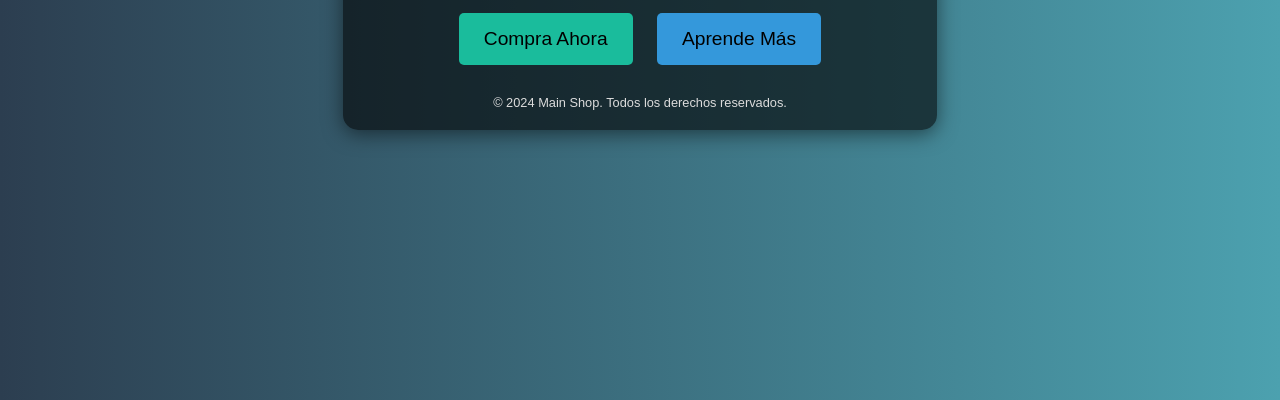
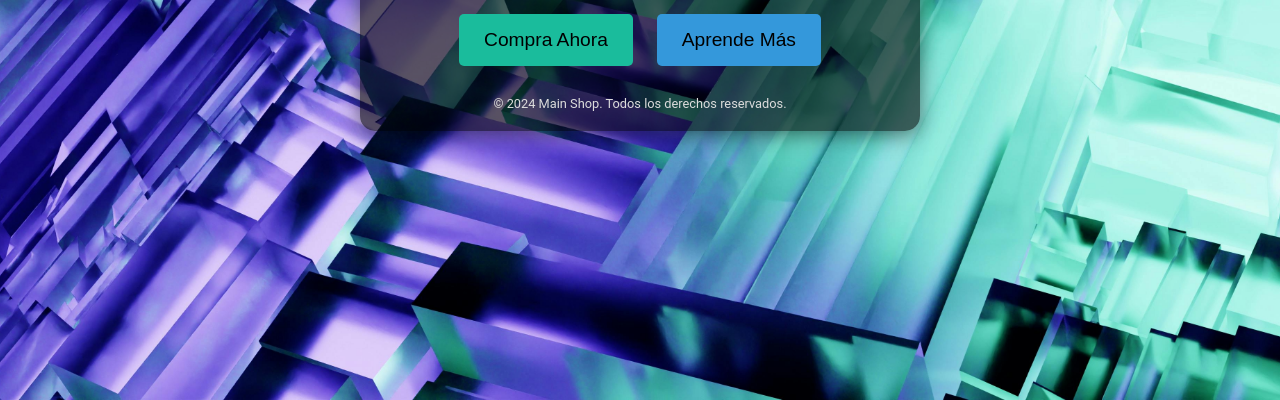
Before and after one commit to VolterHK/MAIN-SHOP, a plain HTML site: page index.html in a window 1280 px wide. Shown: the part 400-800 px from the top of the page. Drawn offline with Linux system fonts and the light colour scheme.

Commit message:
Update style.css

```diff
--- a/style.css
+++ b/style.css
@@ -5,14 +5,24 @@
 }
 
 body {
-    font-family: 'Arial', sans-serif;
-    background: linear-gradient(to right, #2c3e50, #4ca1af);
-    color: #fff;
+    margin: 0;
+    font-family: 'Roboto', sans-serif;
+    color: white;
+    height: 100vh; /* Altura total de la ventana */
     display: flex;
     justify-content: center;
     align-items: center;
-    min-height: 100vh;
-    overflow: hidden;
+    background: url('images/background.jpg') no-repeat center center fixed; /* Imagen de fondo */
+    background-size: cover; /* Cubre toda la pantalla */
+}
+
+.container {
+    text-align: center;
+    padding: 20px;
+    background-color: rgba(0, 0, 0, 0.8); /* Fondo más oscuro */
+    border-radius: 10px; /* Bordes redondeados */
+    transform: translateZ(0); /* Mejora el rendimiento del parallax */
+
 }
 
 .overlay {
```
